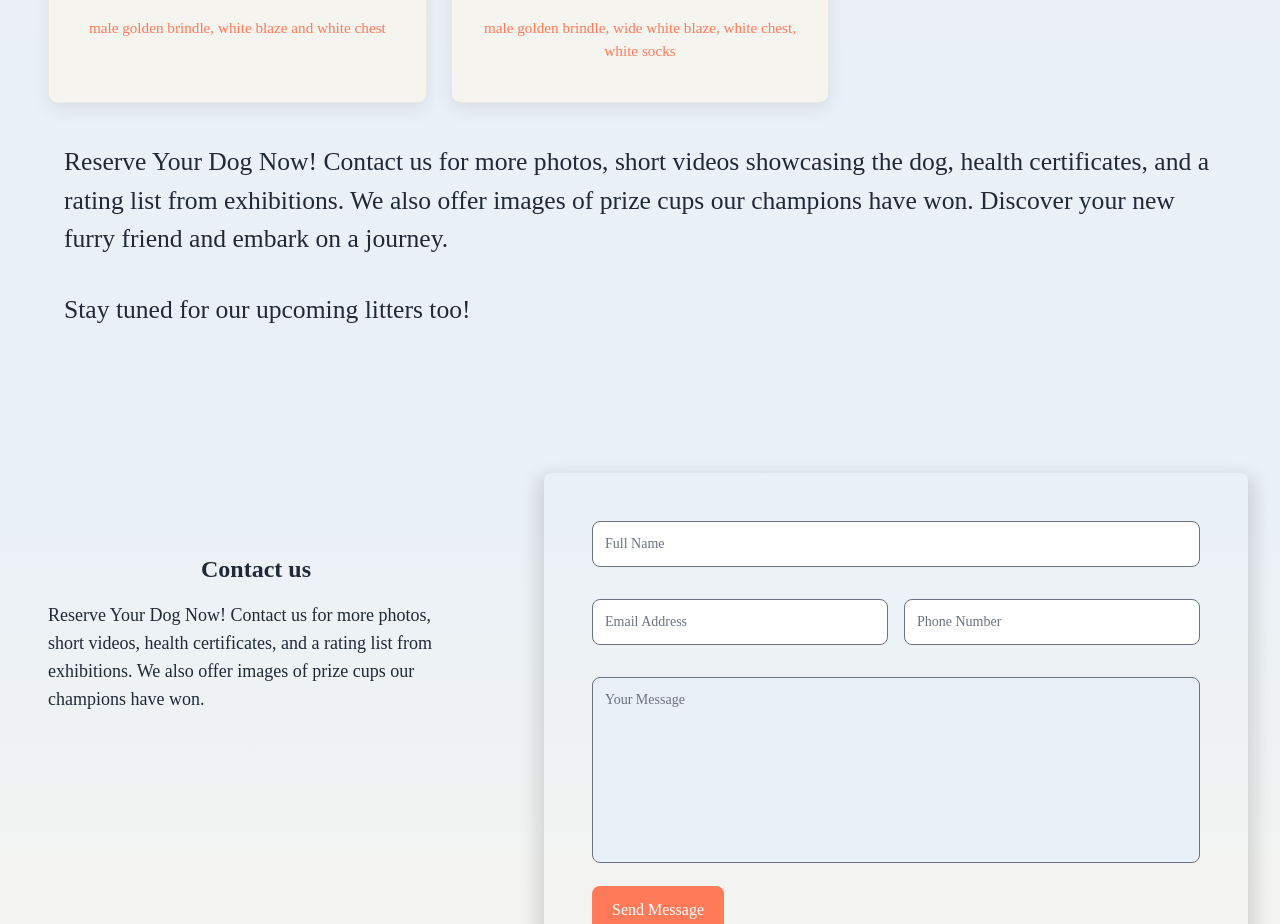
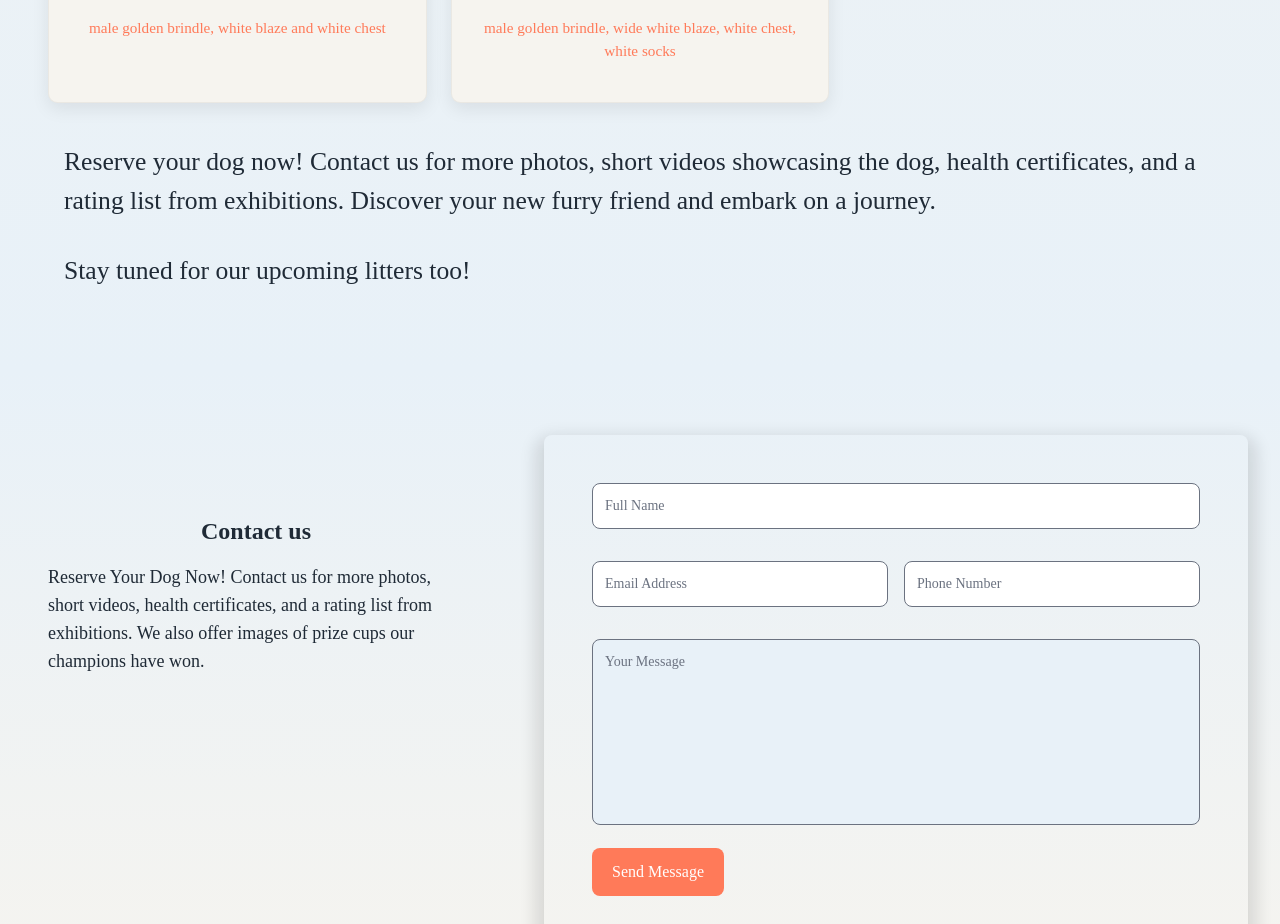
Before and after one commit to deboker/boxer-pupiess-kennel-casadiandrey, a React (Vite) app: page / in a window 1280 px wide. Shown: the part 2780-3704 px from the top of the page. Built offline with nearby package versions, Linux system fonts and the light colour scheme; a web font is replaced by a local one.

Commit message:
Trim reserve section copy

```diff
--- a/src/components/Body.jsx
+++ b/src/components/Body.jsx
@@ -167,10 +167,9 @@ export default function Body(props) {
 
         <div className="reserve-text">
           <p>
-            Reserve Your Dog Now! Contact us for more photos, short videos
+            Reserve your dog now! Contact us for more photos, short videos
             showcasing the dog, health certificates, and a rating list from
-            exhibitions. We also offer images of prize cups our champions have
-            won. Discover your new furry friend and embark on a journey.
+            exhibitions. Discover your new furry friend and embark on a journey.
           </p>
           <p>Stay tuned for our upcoming litters too!</p>
         </div>
```
